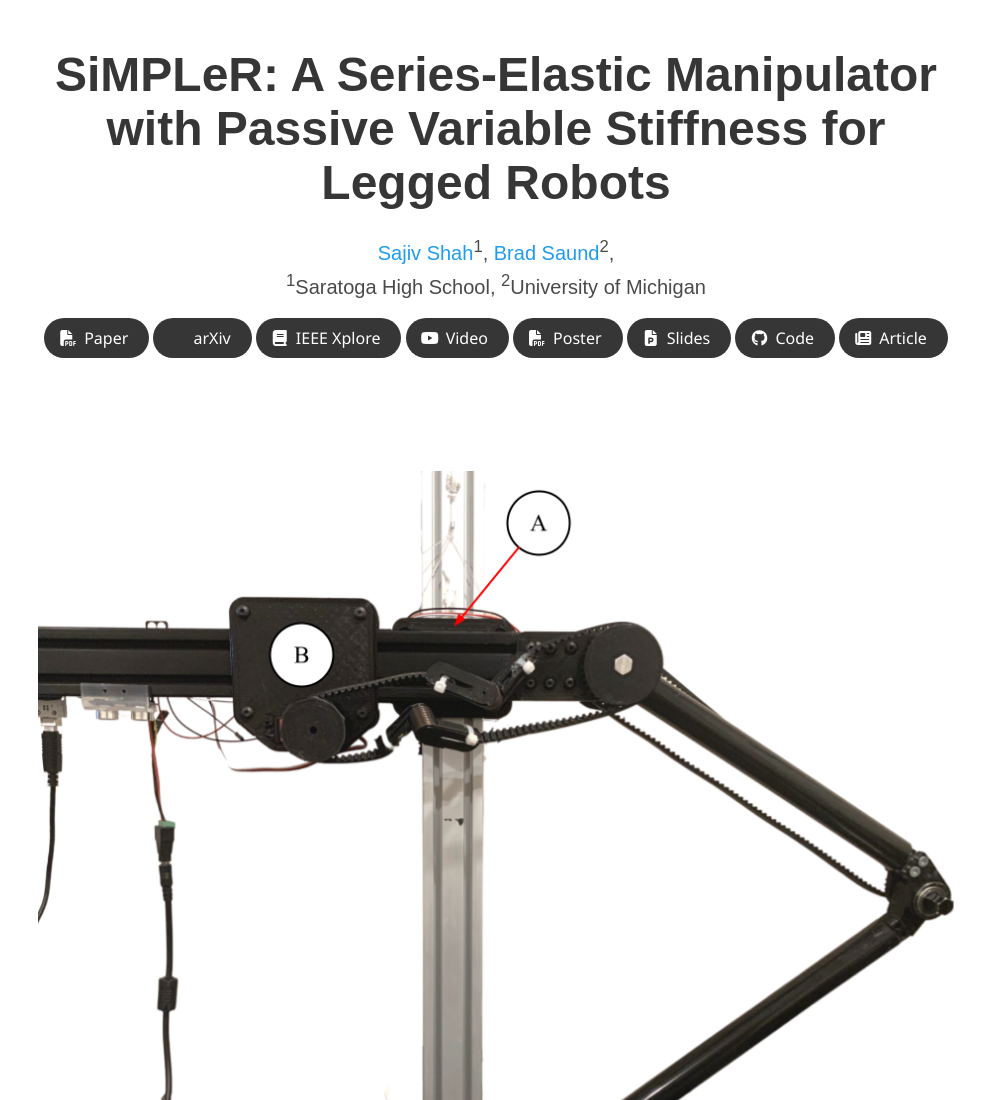
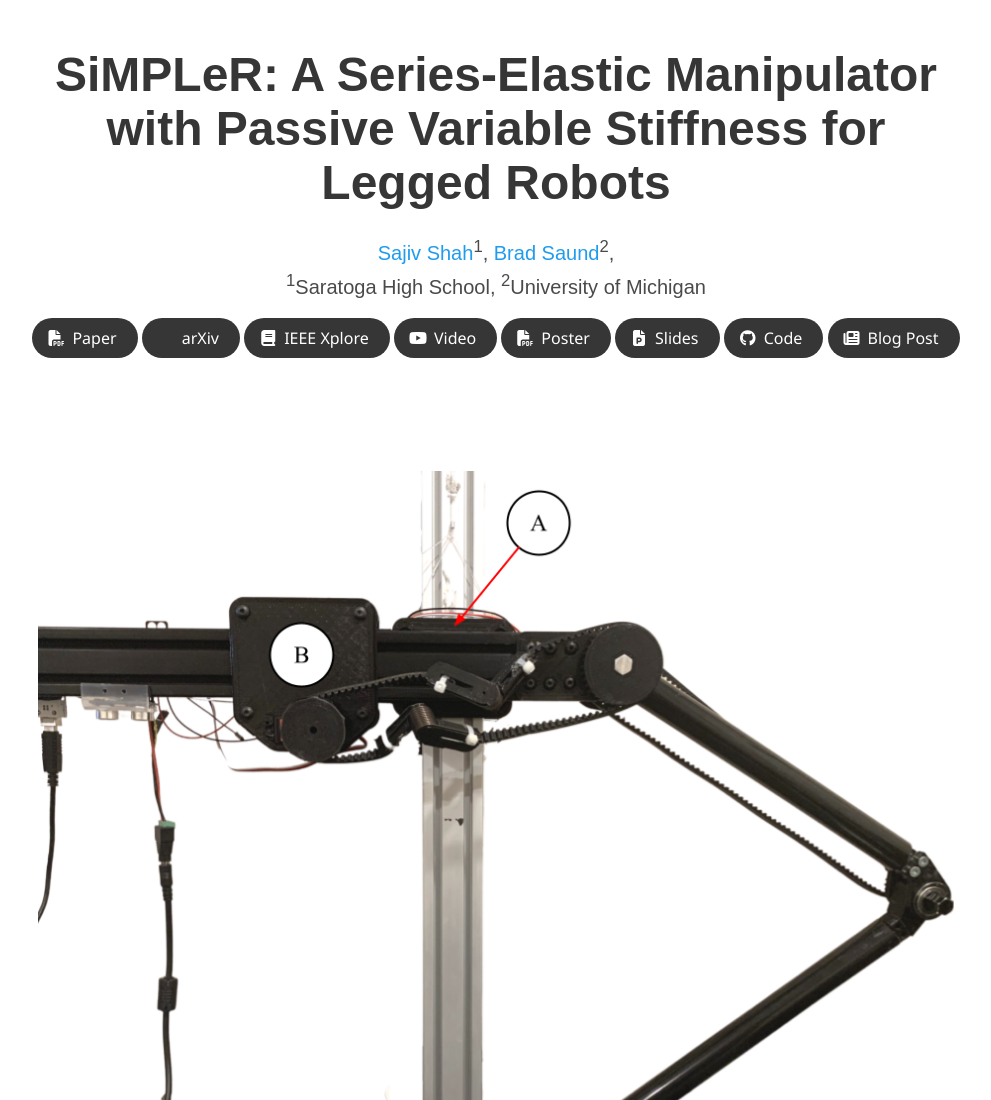
Before and after one commit to sajiv123/SiMPLeR, a plain HTML site: page index.html in a window 1280 px wide. Shown: the top 1100 px of the page, without its empty margins (144-1135 px from the left). Drawn offline with nearby package versions, Linux system fonts and the light colour scheme; some icons are missing; a web font is replaced by a local one.

Commit message:
Update index.html

```diff
--- a/index.html
+++ b/index.html
@@ -145,7 +145,7 @@
                   <span class="icon">
                       <i class="fas fa-newspaper"></i>
                   </span>
-                  <span>Article</span>
+                  <span>Blog Post</span>
                 </a>
               </span>
               <!-- Code Link. -->
```
